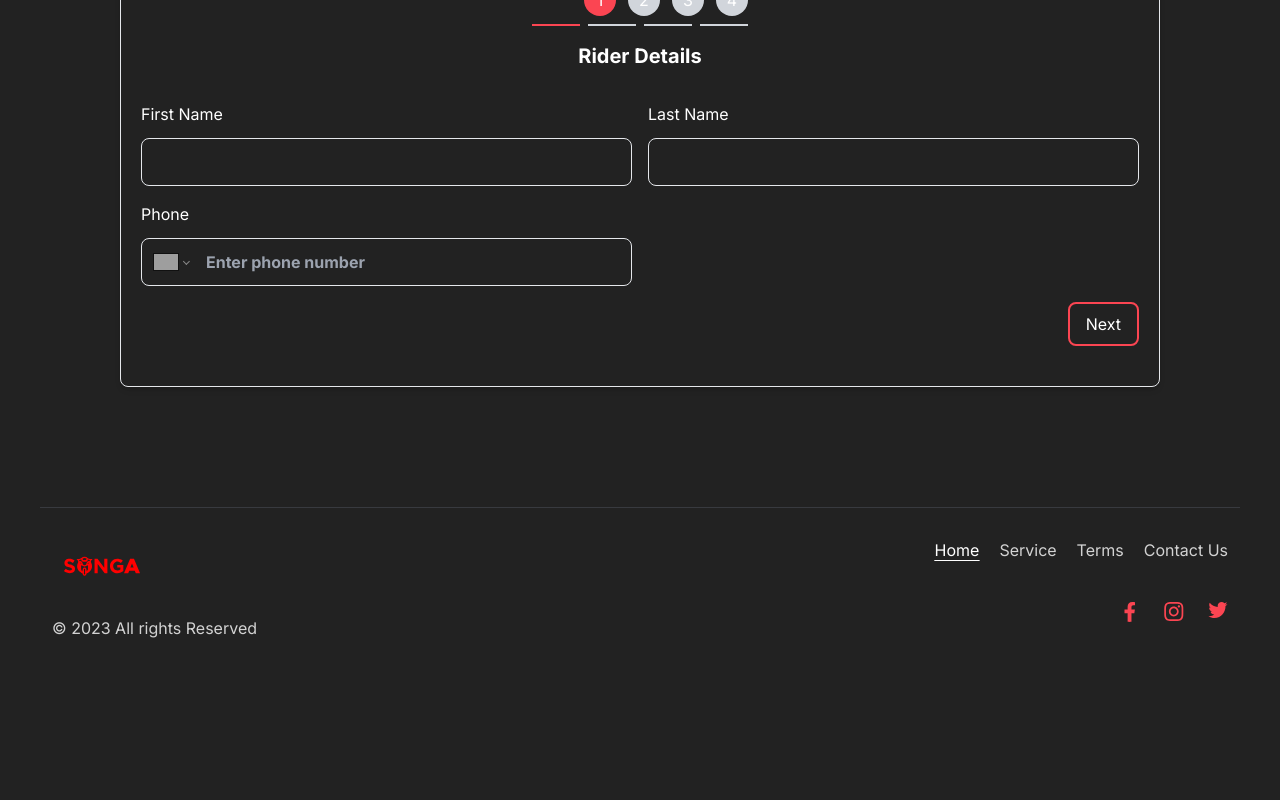
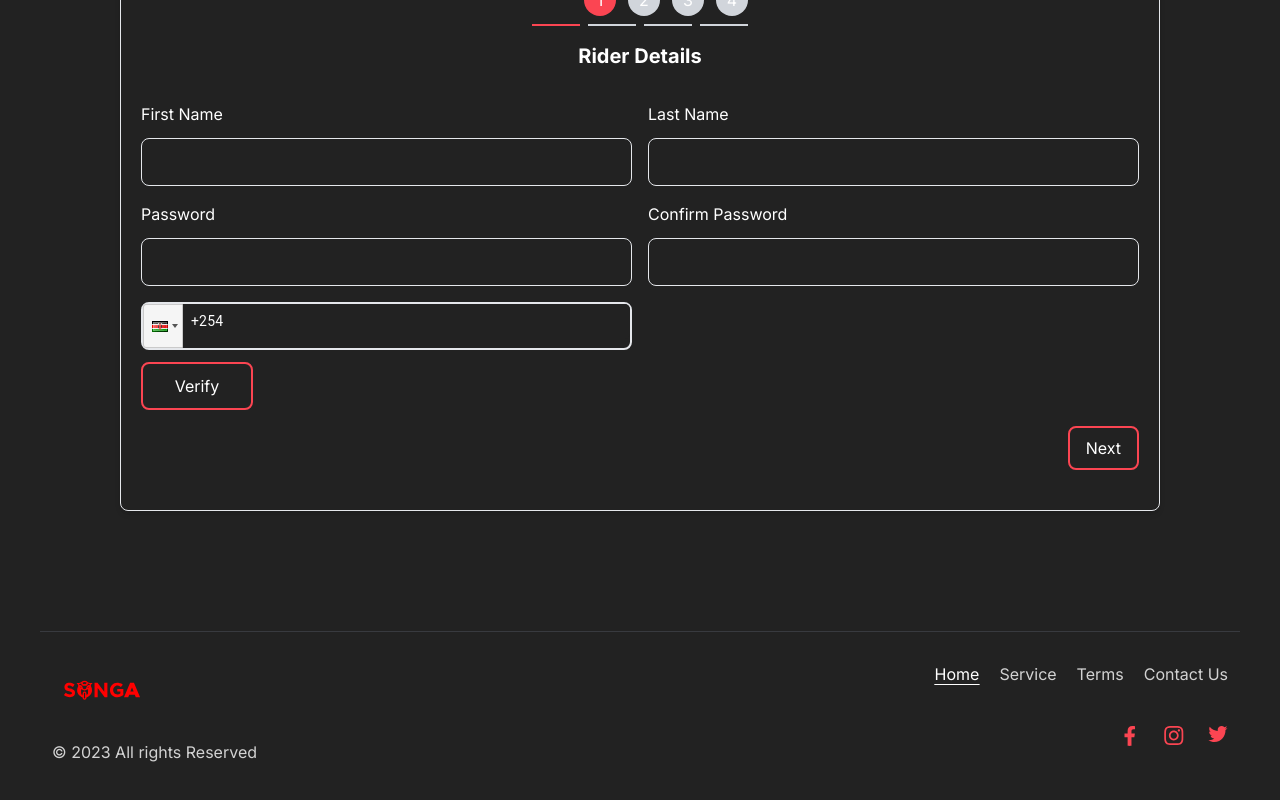
Before and after one commit to komenAnna/Songa, a Next.js app: page / in a window 1280 px wide. Shown: the part 1069-1869 px from the top of the page. Before the commit the page ends 1761 px from the top, so only its background shows below. Built offline with nearby package versions, Linux system fonts and the light colour scheme; grey boxes are pictures that could not be loaded.

Commit message:
[update]: latest changes for the rider verification

```diff
--- a/app/components/Elements/Forms/ImageUploader.tsx
+++ b/app/components/Elements/Forms/ImageUploader.tsx
@@ -1,7 +1,7 @@
 import React, { useState, ChangeEvent } from 'react';
 import Image from 'next/image';
 
-function ImageUploader({ onImageUpload }: { onImageUpload: (imageData: string) => void }) {
+function ImageUploader({ onImageUpload }: { onImageUpload: (imageData: File) => void }) {
   const [selectedImage, setSelectedImage] = useState<string | null>(null);
 
   const handleImageUpload = (event: ChangeEvent<HTMLInputElement>) => {
@@ -9,7 +9,7 @@ function ImageUploader({ onImageUpload }: { onImageUpload: (imageData: string) =
     if (file) {
       const reader = new FileReader();
       reader.onload = () => {
-        const imageData = reader.result as string;
+        const imageData = reader.result;
         setSelectedImage(imageData);
         onImageUpload(imageData);
       };
--- /dev/null
+++ b/app/components/Elements/Forms/OTP/OTPInput.tsx
@@ -0,0 +1,74 @@
+import React, { useEffect, useRef, useState } from 'react';
+import SimpleOTPBoxesContainer from './SplitOTPBoxesContainer';
+
+type OTPInputProps = {
+  code: string;
+  setCode: (code: string) => void;
+  maximumLength: number;
+  setIsPinReady: React.Dispatch<React.SetStateAction<boolean>>;
+};
+
+export default function OTPInput({
+  code,
+  setCode,
+  maximumLength,
+  setIsPinReady,
+}: OTPInputProps) {
+  const inputRef = useRef<HTMLInputElement>(null);
+  const boxArray = new Array(maximumLength).fill(0);
+  const [isInputBoxFocused, setIsInputBoxFocused] = useState(false);
+
+  const handleOnPress = () => {
+    setIsInputBoxFocused(true);
+    // inputRef.current.focus()
+  };
+
+  const handleOnBlur = () => {
+    setIsInputBoxFocused(false);
+  };
+
+  const boxDigit = (_: any, index: number) => {
+    const emptyInput = '';
+    const digit = code[index] || emptyInput;
+
+    const isCurrentValue = index === code.length;
+    const isLastValue = index === maximumLength - 1;
+    const isCodeComplete = code.length === maximumLength;
+
+    const isValueFocused = isCurrentValue || (isLastValue && isCodeComplete);
+
+    return (
+      <div
+        className={`flex mx-2 justify-center items-center border-2 rounded-md p-3 min-w-12 focus:border-yellow-400 focus:bg-gray-400 ${
+          isInputBoxFocused && isValueFocused ? 'border-yellow-400 bg-gray-400' : 'border-[#]'
+        }`}
+        key={index}
+      >
+        <div className="text-lg text-center text-gray-300">{digit}</div>
+      </div>
+    );
+  };
+
+  useEffect(() => {
+    setIsPinReady(code.length === maximumLength);
+
+    return () => {
+      setIsPinReady(false);
+    };
+  }, [code, maximumLength, setIsPinReady]);
+
+  return (
+    <div className="flex items-center justify-center">
+      <SimpleOTPBoxesContainer>{boxArray.map(boxDigit)}</SimpleOTPBoxesContainer>
+      {/* Hidden input */}
+      <input
+        className="absolute opacity-0 border-[1px] p-[15px] bg-primary rounded-[5px] w-[300px]"
+        value={code}
+        onChange={(e) => setCode(e.target.value)}
+        maxLength={maximumLength}
+        ref={inputRef}
+        onBlur={handleOnBlur}
+      />
+    </div>
+  );
+}
--- /dev/null
+++ b/app/components/Elements/Forms/OTP/SplitOTPBoxesContainer.tsx
@@ -0,0 +1,7 @@
+import React, { ReactNode, useState } from 'react'
+
+export default function SplitOTPBoxesContainer({ children }: { children: ReactNode }) {
+    return (
+        <div className='w-[80%] flex justify-evenly'>{children}</div>
+    )
+}
--- a/app/components/Riders/Forms/BikeDetails.tsx
+++ b/app/components/Riders/Forms/BikeDetails.tsx
@@ -1,7 +1,30 @@
 import React from 'react'
+import FormInput from '../../Elements/Forms/FormInput'
+import FormWrapper from '../../Elements/Forms/FormWrapper'
 
 export default function BikeDetails() {
   return (
-    <div>BikeDetails</div>
+    <FormWrapper title='Bike Details'>
+      <FormInput
+        label='Type of Bike'
+        type='text'
+        name='bike_type'
+      />
+      <FormInput
+        label='Plate Number'
+        type='text'
+        name='plate_no'
+      />
+      <FormInput
+        label='Insuarance Provider'
+        name='insuarance_provider'
+        type='text'
+      />
+      <FormInput
+        label='Insuarance Policy Number'
+        name='insuarance_policy_no'
+        type='text'
+      />
+    </FormWrapper>
   )
 }
--- a/app/components/Riders/Forms/RiderDetails.tsx
+++ b/app/components/Riders/Forms/RiderDetails.tsx
@@ -1,62 +1,98 @@
 import React, { useState } from 'react';
 import FormWrapper from '../../Elements/Forms/FormWrapper';
 import 'react-phone-number-input/style.css';
-import PhoneInput from 'react-phone-number-input';
-import { parsePhoneNumberFromString } from 'libphonenumber-js';
-import Input from "react-phone-number-input/input"
 import FormInput from '../../Elements/Forms/FormInput';
+import OTPInput from '../../Elements/Forms/OTP/OTPInput';
+import PhoneInput from 'react-phone-input-2';
+import 'react-phone-input-2/lib/style.css'
+import {parsePhoneNumberFromString} from 'libphonenumber-js'
+
+interface OTPInputProps {
+  index: number;
+}
 
 export default function RiderDetails() {
   const [phone, setPhone] = useState('');
   const [isInputEnabled, setIsInputEnabled] = useState(false);
+  const [showOTP, setShowOTP] = useState(false);
+  const [otpCode, setOtpCode] = useState<string>("");
+  const [isPinReady, setIsPinReady] = useState(false)
+  const maximumCodeLength = 4;
 
-  const handleInputChange = (value: string) => {
-    const phoneNumber = parsePhoneNumberFromString(value);
-    if (phoneNumber && phoneNumber.isValid()) {
-      setPhone(phoneNumber.formatInternational());
-      setIsInputEnabled(true); // Enable the input field for valid phone numbers
-    } else {
-      setPhone(value);
-      setIsInputEnabled(false); // Disable the input field for invalid phone numbers
-    }
+  const handleVerifyClick = () => {
+    setShowOTP(true);
   };
 
-  const CustomInput = (props: any, ref: any) => {
-    const handleInputChange = (event: React.ChangeEvent<HTMLInputElement>) => {
-      setPhone(event.target.value);
-    };
+  const handlePhoneChange = (value: string) => {
+    const numericValue = value.replace(/\D/g, ''); // Remove non-numeric characters
+    let formattedValue = '';
+    if (numericValue.startsWith('0757')) {
+      formattedValue = `+254 ${numericValue.slice(1, 4)} ${numericValue.slice(4)}`;
+    } else {
+      formattedValue = `+${numericValue}`;
+    }
+    const phoneNumber = parsePhoneNumberFromString(formattedValue);
+    if (phoneNumber) {
+      setPhone(phoneNumber.formatInternational());
+    } else {
+      setPhone('');
+    }
+    console.log(phone); // Log the phone number to the console
+  };
 
-    return (
-      <input
-        {...props}
-        type="tel"
-        // ref={ref}
-        onChange={handleInputChange}
-        value={phone || ''}
-        className="bg-transparent border-0 focus:outline-none h-12 w-full rounded-lg px-3"
-        style={{ color: 'red', fontWeight: 'bold' }} // Example inline styles
-      />
-    );
-  };
 
   return (
     <FormWrapper title="Rider Details">
-      <FormInput label='First Name' type='text' name='f_name' />
-      <FormInput label='Last Name' name='l_name' type='text' />
-      <div className='flex flex-col space-y-3'>
-        <label htmlFor="f_name">Phone</label>
+      <FormInput label="First Name" type="text" name="f_name" />
+      <FormInput label="Last Name" name="l_name" type="text" />
+      <FormInput label="Password" name="l_name" type="text" />
+      <FormInput label="Confirm Password" name="l_name" type="text" />
+
+      <div className="flex flex-col space-y-3">
+        {/* <label htmlFor="phone">Phone</label> */}
         <PhoneInput
-          defaultCountry='KE'
-          placeholder="Enter phone number"
+          country={'ke'}
           value={phone}
-          onChange={handleInputChange}
-          inputComponent={CustomInput}
-          // numberInputProps={{
-          //   readOnly: !isInputEnabled,
-          //   disabled: !isInputEnabled
-          // }}
-          className='bg-transparent border h-12 rounded-lg px-3'
+          onChange={handlePhoneChange}
+          inputClass='h-12'
+          inputStyle={{
+            width: '100%',
+            borderWidth: 0,
+            backgroundColor: '#222222',
+            display: 'flex',
+            alignItems: 'center',
+            justifyContent: 'center'
+          }}
+          containerStyle={{
+            backgroundColor: '#222222',
+          }}
+          dropdownStyle={{
+            backgroundColor: '#222222',
+          }}
+          containerClass='border-2 bg-primary w-full h-12 rounded-lg'
         />
+
+        <div className='flex justify-between items-center'>
+          {showOTP && (
+            <>
+              <OTPInput
+                code={otpCode}
+                setCode={setOtpCode}
+                maximumLength={maximumCodeLength}
+                setIsPinReady={setIsPinReady}
+              />
+            </>
+          )}
+          <div>
+            <button
+              type="button"
+              className="rounded-lg border-[#FB4552] w-28 h-12 border-2 flex items-center justify-center space-x-3 hover:bg-[#FB4552]"
+              onClick={handleVerifyClick}
+            >
+              Verify
+            </button>
+          </div>
+        </div>
       </div>
     </FormWrapper>
   );
--- a/app/components/Riders/Preview.tsx
+++ b/app/components/Riders/Preview.tsx
@@ -4,6 +4,7 @@ import FormWrapper from '../Elements/Forms/FormWrapper'
 export default function Preview() {
   return (
     <FormWrapper title="Preview">
+      <div className='h-96 '>
         <div>
           <h1>First Name</h1>
           <h1>Last Name</h1>
@@ -11,6 +12,7 @@ export default function Preview() {
         <div>
           <h1>ID</h1>
         </div>
+      </div>
     </FormWrapper>
   )
 }
--- a/app/components/Riders/index.tsx
+++ b/app/components/Riders/index.tsx
@@ -22,7 +22,7 @@ export default function RegistrationForm() {
   }
 
   return (
-    <div className='relative h-auto text-white py-5 border md:mx-20 md:my-10 rounded-lg shadow-md'>
+    <div className='relative h-[70v] text-white py-5 border md:mx-20 md:my-10 rounded-lg shadow-md'>
       <form onSubmit={onSubmitHandler} className='p-5'>
         <div className="flex my-4 justify-center h-full">
           <div className="flex flex-col items-end">
--- a/package.json
+++ b/package.json
@@ -17,11 +17,13 @@
     "eslint": "8.40.0",
     "eslint-config-next": "13.4.1",
     "heroicons": "^2.0.18",
+    "libphonenumber-js": "^1.10.34",
     "next": "13.4.1",
     "postcss": "8.4.23",
     "prop-types": "^15.8.1",
     "react": "18.2.0",
     "react-dom": "18.2.0",
+    "react-phone-input-2": "^2.15.1",
     "react-phone-number-input": "^3.2.23",
     "tailwindcss": "3.3.2",
     "typescript": "5.0.4"
```
Also changed, not shown: app/components/Riders/Forms/Upload.tsx (+9 -9 lines), 1 other file (tests, documents, lock files or other folders). Lines whose indentation alone changed are shown as unchanged.
